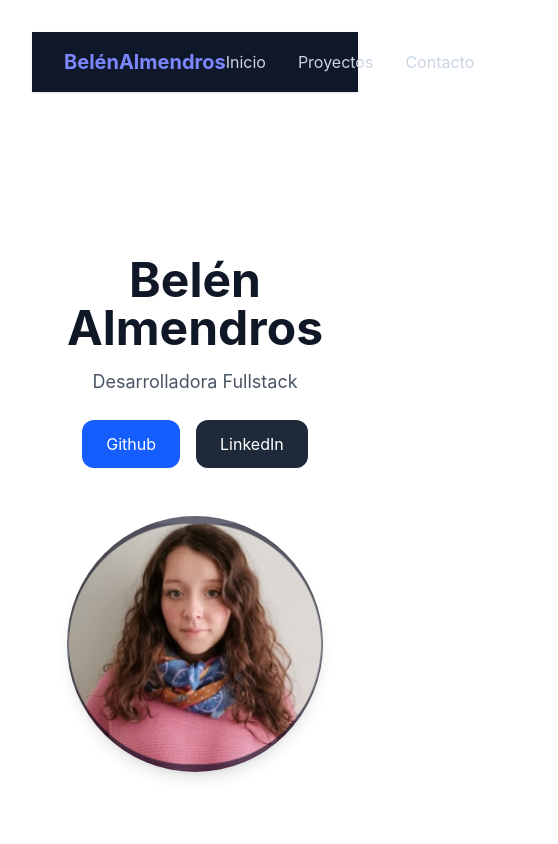
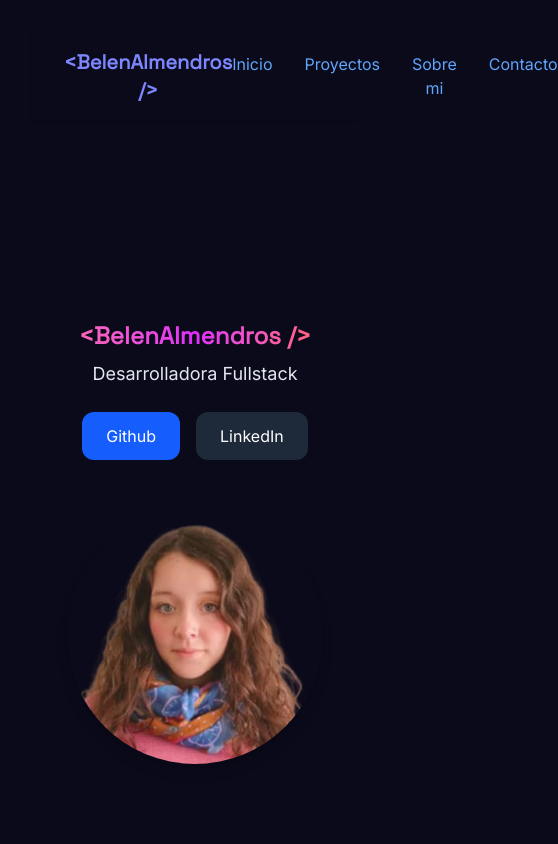
Before and after one commit to BelAlmendras/portafolio, a React (Vite) app: page / in a window 390 px wide. Shown: the top 844 px of the page, 558 px wide, since content can reach past the window. Built offline with nearby package versions, Linux system fonts and the light colour scheme.

Commit message:
feat:add tailwind css style and change profile image

```diff
--- a/index.html
+++ b/index.html
@@ -4,7 +4,8 @@
     <meta charset="UTF-8" />
     <link rel="icon" type="image/svg+xml" href="/vite.svg" />
     <meta name="viewport" content="width=device-width, initial-scale=1.0" />
-    <title>portafolio</title>
+    <link href="https://fonts.googleapis.com/css2?family=Space+Grotesk&family=Inter&display=swap" rel="stylesheet">
+    <title>Belen Almendros - Desarrolladora Fullstack</title>
   </head>
   <body>
     <div id="root"></div>
--- a/src/components/layout/Footer.jsx
+++ b/src/components/layout/Footer.jsx
@@ -2,7 +2,7 @@
 const Footer = () => {
     return (
 
-        <footer className="bg-gray-800 text-white py-4">
+        <footer className=" text-white py-4">
             <div className="container mx-auto text-center">
                 <p>&copy; 2026 BelénAlmendros. All rights reserved.</p>
             </div>
--- a/src/components/layout/Navbar.jsx
+++ b/src/components/layout/Navbar.jsx
@@ -1,9 +1,9 @@
 function Navbar() {
   return (
-    <nav className="sticky top-0 z-50 flex justify-between items-center px-8 py-4 bg-slate-900 text-slate-100 shadow">
+    <nav className="sticky top-0  flex justify-between items-center px-8 py-4 text-slate-100 shadow">
 
       <h1 className="text-xl font-bold text-indigo-400">
-        BelénAlmendros
+         &lt;<span class="text-primary">BelenAlmendros</span> /&gt;
       </h1>
 
       <ul className="flex gap-8 text-slate-300">
@@ -26,6 +26,15 @@ function Navbar() {
           </a>
         </li>
 
+  <li>
+          <a
+            href="#about-me"
+            className="hover:text-indigo-400 transition"
+          >
+            Sobre mi
+          </a>
+        </li>
+
         <li>
           <a
             href="#contact"
--- a/src/index.css
+++ b/src/index.css
@@ -1 +1,89 @@
 @import "tailwindcss";
+
+:root {
+--bg: #0B0A1A;
+--surface: #1A1833;
+
+  --text: #E2E8F0;
+  --muted: #94A3B8;
+
+  --primary: #8B5CF6;
+  --secondary: #60A5FA;
+  --accent: #FBCFE8;
+  --highlight: #C084FC;
+
+  --font-title: "Space Grotesk", sans-serif;
+  --font-body: "Inter", sans-serif;
+}
+
+body {
+  background-color: var(--bg);
+  color: var(--text);
+  font-family: var(--font-body);
+  -webkit-font-smoothing: antialiased;
+}
+
+h1, h2, h3, h4 {
+  font-family: var(--font-title);
+}
+
+
+a {
+  color: var(--secondary);
+  transition: color 0.2s ease;
+}
+
+a:hover {
+  color: var(--primary);
+}
+
+.container {
+  max-width: 1200px;
+  margin: 0 auto;
+  padding: 0 1rem;
+}
+
+
+html {
+  scroll-behavior: smooth;
+}
+
+
+::selection {
+  background-color: var(--primary);
+  color: white;
+}
+
+::-webkit-scrollbar {
+  width: 8px;
+}
+
+::-webkit-scrollbar-track {
+  background: var(--bg);
+}
+
+::-webkit-scrollbar-thumb {
+  background: var(--primary);
+  border-radius: 9999px;
+}
+
+::-webkit-scrollbar-thumb:hover {
+  background: var(--highlight);
+}
+.logo-text {
+  animation: glow 3s ease-in-out infinite;
+}
+
+@keyframes gradient-x {
+  0%, 100% {
+    background-size: 200% 200%;
+    background-position: left center;
+  }
+  50% {
+    background-size: 200% 200%;
+    background-position: right center;
+  }
+}
+.logo-text:hover {
+  animation: glow 1.5s ease-in-out;
+}
--- a/src/sections/AboutMe.jsx
+++ b/src/sections/AboutMe.jsx
@@ -1,7 +1,7 @@
 
 const AboutMe = () => {
   return (
-    <section className="bg-slate-900 text-slate-100 py-20 px-6">
+    <section className=" text-slate-100 py-20 px-6">
       <div className="max-w-4xl mx-auto text-center">
 
         <h2 className="text-3xl md:text-4xl font-bold text-indigo-400 mb-6">
--- a/src/sections/Contact.jsx
+++ b/src/sections/Contact.jsx
@@ -33,7 +33,7 @@ const Contact = () => {
   };
 
   return (
-    <section className="bg-slate-900 text-slate-100 py-20 px-6">
+    <section className=" text-slate-100 py-20 px-6">
       <div className="max-w-3xl mx-auto">
 
         <h2 className="text-3xl md:text-4xl font-bold text-indigo-400 mb-6 text-center">
--- a/src/sections/Hero.jsx
+++ b/src/sections/Hero.jsx
@@ -7,14 +7,16 @@ function Hero() {
         {/* Texto */}
         <div className="text-center md:text-left">
 
-          <h1 className="text-5xl font-bold text-gray-900">
-            Belén Almendros
-          </h1>
+<h1 className="logo-text text-2xl md:text-4xl font-bold
+  bg-gradient-to-r from-pink-400 via-fuchsia-500 to-rose-400
+  bg-clip-text text-transparent inline-block
+  animate-[gradient-x_4s_ease_infinite]">
 
-          <p className="mt-4 text-lg text-gray-600 max-w-xl">
-            Desarrolladora Fullstack
-          </p>
-
+  &lt;BelenAlmendros /&gt;
+</h1>
+<p class="font-body text-muted mt-2 text-lg">
+  Desarrolladora Fullstack
+</p>
           <div className="mt-6 flex gap-4 justify-center md:justify-start">
 
             <button className="px-6 py-3 bg-blue-600 text-white rounded-xl hover:bg-blue-700 transition">
--- a/src/sections/Projects.jsx
+++ b/src/sections/Projects.jsx
@@ -23,7 +23,7 @@ const Projects = () => {
   ];
 
   return (
-    <section className="bg-slate-900 text-slate-100 py-20 px-6">
+    <section className=" text-slate-100 py-20 px-6">
 
       <div className="max-w-6xl mx-auto">
 
--- a/src/sections/Skills.jsx
+++ b/src/sections/Skills.jsx
@@ -16,7 +16,7 @@ const Skills = () => {
   ];
 
   return (
-    <section className="bg-slate-900 text-slate-100 py-20 px-6">
+    <section className=" text-slate-100 py-20 px-6">
 
       <div className="max-w-5xl mx-auto">
 
--- a/tailwind.config.js
+++ b/tailwind.config.js
@@ -1,10 +1,26 @@
 export default {
-  content: [
-    "./index.html",
-    "./src/**/*.{js,ts,jsx,tsx}",
-  ],
   theme: {
-    extend: {},
+    extend: {
+      colors: {
+        bg: "#0B0A1A",
+        surface: "#1A1833",
+        text: "#E2E8F0",
+        muted: "#94A3B8",
+        primary: "#8B5CF6",
+        secondary: "#60A5FA",
+        accent: "#FBCFE8",
+        highlight: "#C084FC"
+      },
+
+    fontFamily: {
+    title: ["Space Grotesk", "sans-serif"],
+    body: ["Inter", "sans-serif"]
   },
-  plugins: [],
+  animation: {
+    "pulse-slow": "pulse 3s ease-in-out infinite"
+  }
+    }
+
+  }
+
 }
```
Also changed, not shown: package.json (+4 -3 lines), src/assets/images/perfil.png, 1 other file (tests, documents, lock files or other folders).
